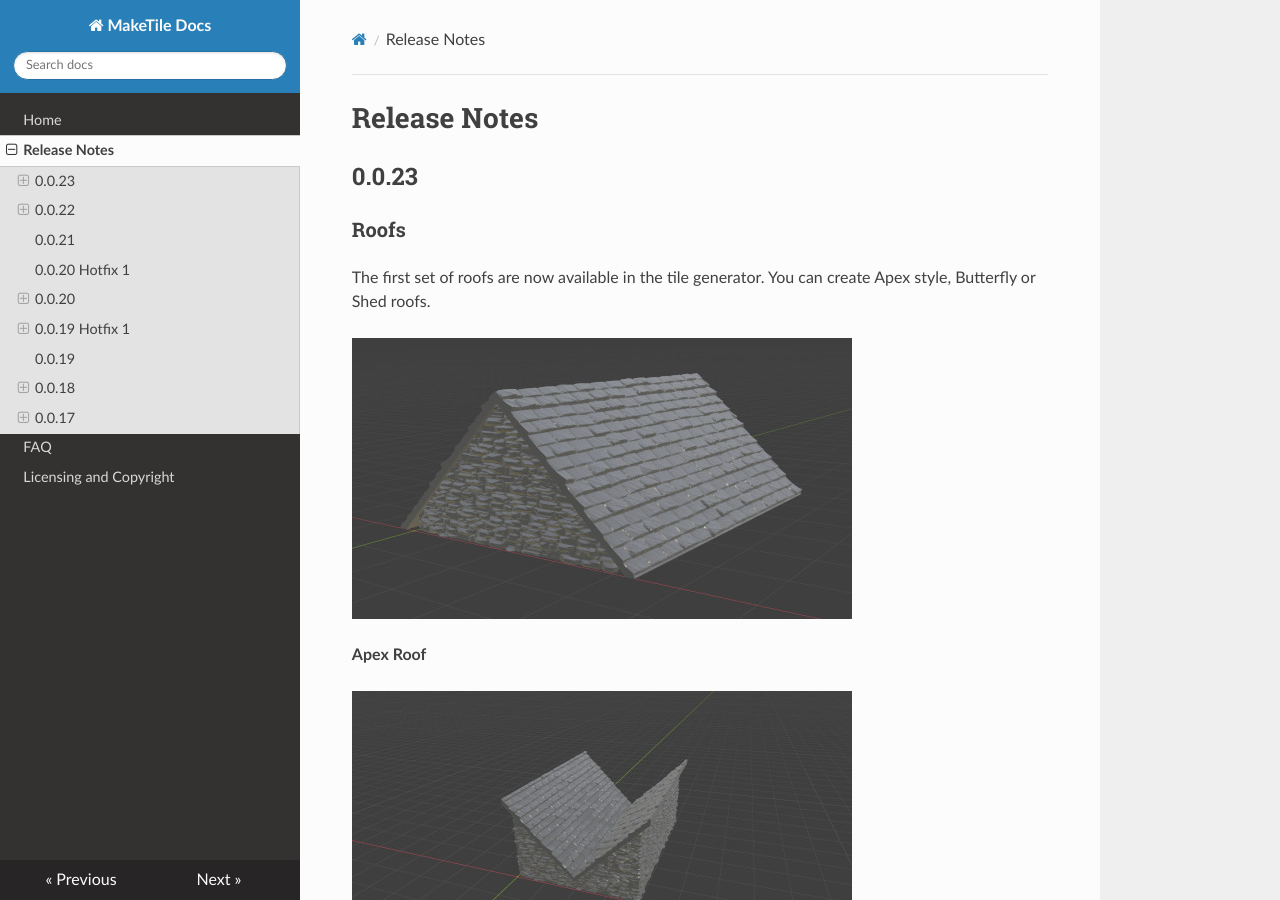
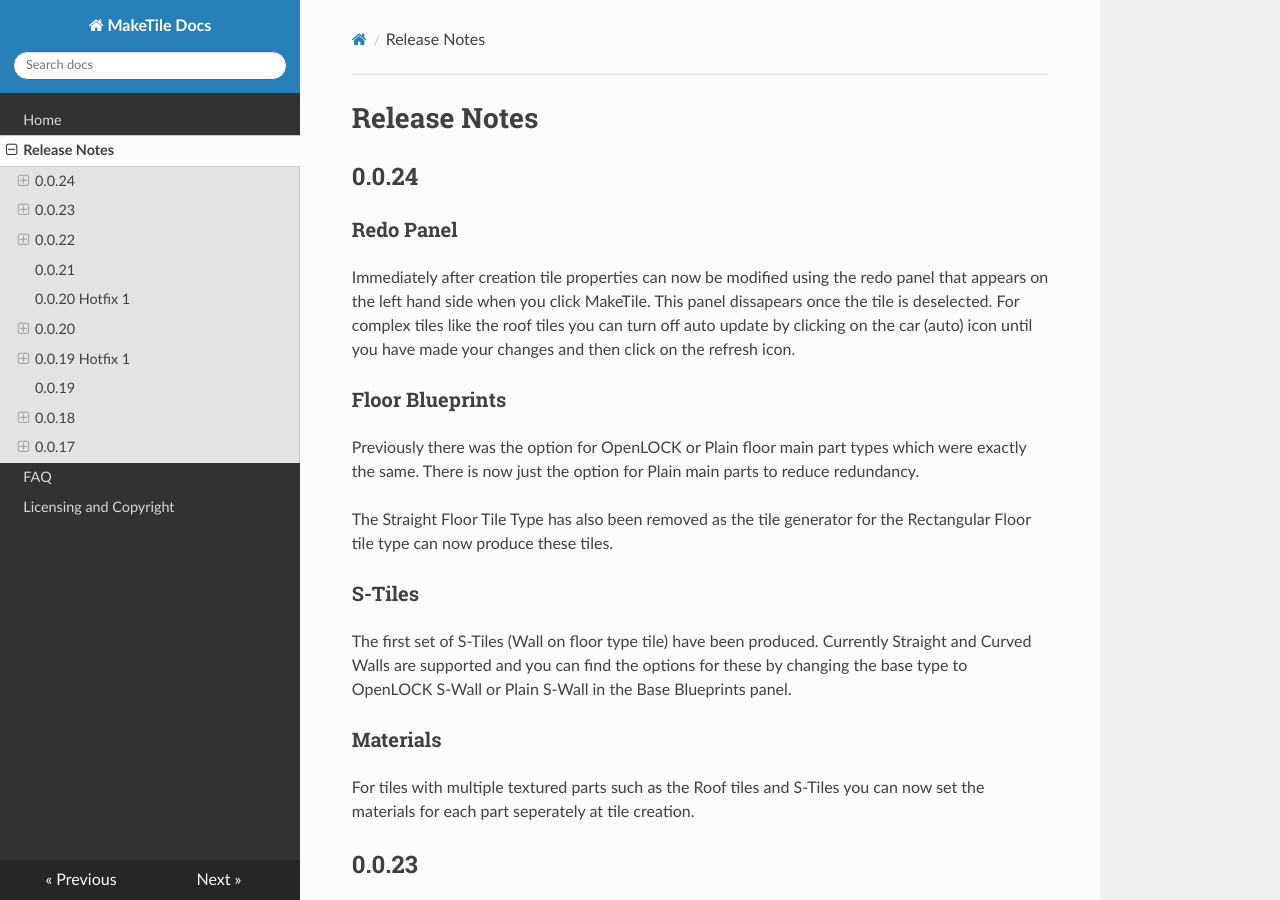
Before and after one commit to richeyrose/make-tile, an MkDocs documentation site: the page built from docs/release_notes.md, in a window 1280 px wide and 900 px high. Built offline with MkDocs 1.6.1, drawn with Linux system fonts in a browser that asks for light colours; nearby versions of some CDN libraries.

Commit message:
Updated release notes

```diff
--- a/docs/release_notes.md
+++ b/docs/release_notes.md
@@ -1,4 +1,19 @@
 # Release Notes
+## 0.0.24 ##
+
+### Redo Panel ###
+Immediately after creation tile properties can now be modified using the redo panel that appears on the left hand side when you click MakeTile. This panel dissapears once the tile is deselected. For complex tiles like the roof tiles you can turn off auto update by clicking on the car (auto) icon until you have made your changes and then click on the refresh icon.
+
+### Floor Blueprints ###
+Previously there was the option for OpenLOCK or Plain floor main part types which were exactly the same. There is now just the option for Plain main parts to reduce redundancy.
+
+The Straight Floor Tile Type has also been removed as the tile generator for the Rectangular Floor tile type can now produce these tiles.
+
+### S-Tiles ###
+The first set of S-Tiles (Wall on floor type tile) have been produced. Currently Straight and Curved Walls are supported and you can find the options for these by changing the base type to OpenLOCK S-Wall or Plain S-Wall in the Base Blueprints panel.
+
+### Materials ###
+For tiles with multiple textured parts such as the Roof tiles and S-Tiles you can now set the materials for each part seperately at tile creation.
 
 ## 0.0.23 ##
 
```
